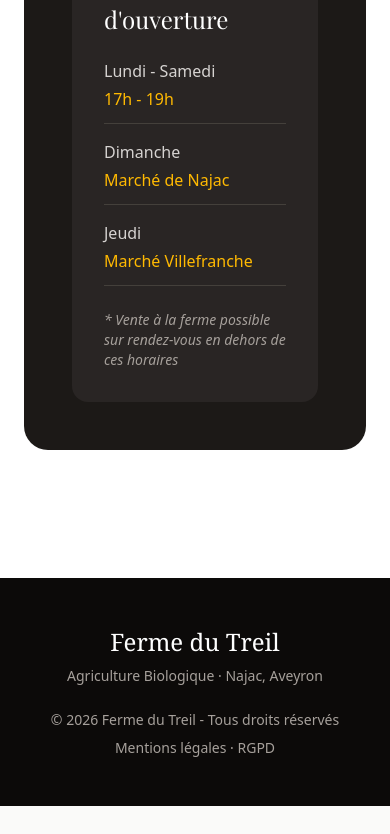
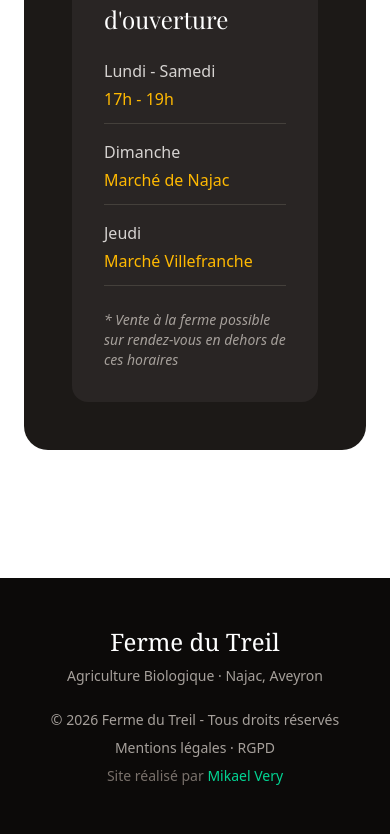
Before and after one commit to mikaelvery/fromagesdebrebisnajac, a Next.js app: page / in a window 390 px wide. Shown: the part 7843-8677 px from the top of the page. Before the commit the page ends 8649 px from the top, so only its background shows below. Built offline with nearby package versions, Linux system fonts and the light colour scheme; a web font is replaced by a local one.

Commit message:
ajout de mon nom footer + rectification erreur syntax leading

```diff
--- a/components/Footer.js
+++ b/components/Footer.js
@@ -14,6 +14,9 @@ export default function Footer() {
           <div className="text-sm text-center">
             <div>© 2026 Ferme du Treil - Tous droits réservés</div>
             <div className="mt-2">Mentions légales · RGPD</div>
+            <div className="mt-2 text-stone-500">
+              Site réalisé par <a href="https://www.linkedin.com/in/votre-profil" target="_blank" rel="noopener noreferrer" className="text-emerald-400 hover:text-emerald-300 transition-colors">Mikael Very</a>
+            </div>
           </div>
         </div>
       </div>
--- a/components/Hero.js
+++ b/components/Hero.js
@@ -53,7 +53,7 @@ export default function Hero() {
               </div>
             </div>
           </div>
-          <div className="text-center mt-0.5 md:mt-2 text-[6px] md:text-xs text-stone-700 font-medium leading-[8px] md:leading-tight">
+          <div className="text-center mt-0.5 md:mt-2 text-[6px] md:text-xs text-stone-700 font-medium leading-2 md:leading-tight">
             Agriculture
             <br />
             Biologique
```
